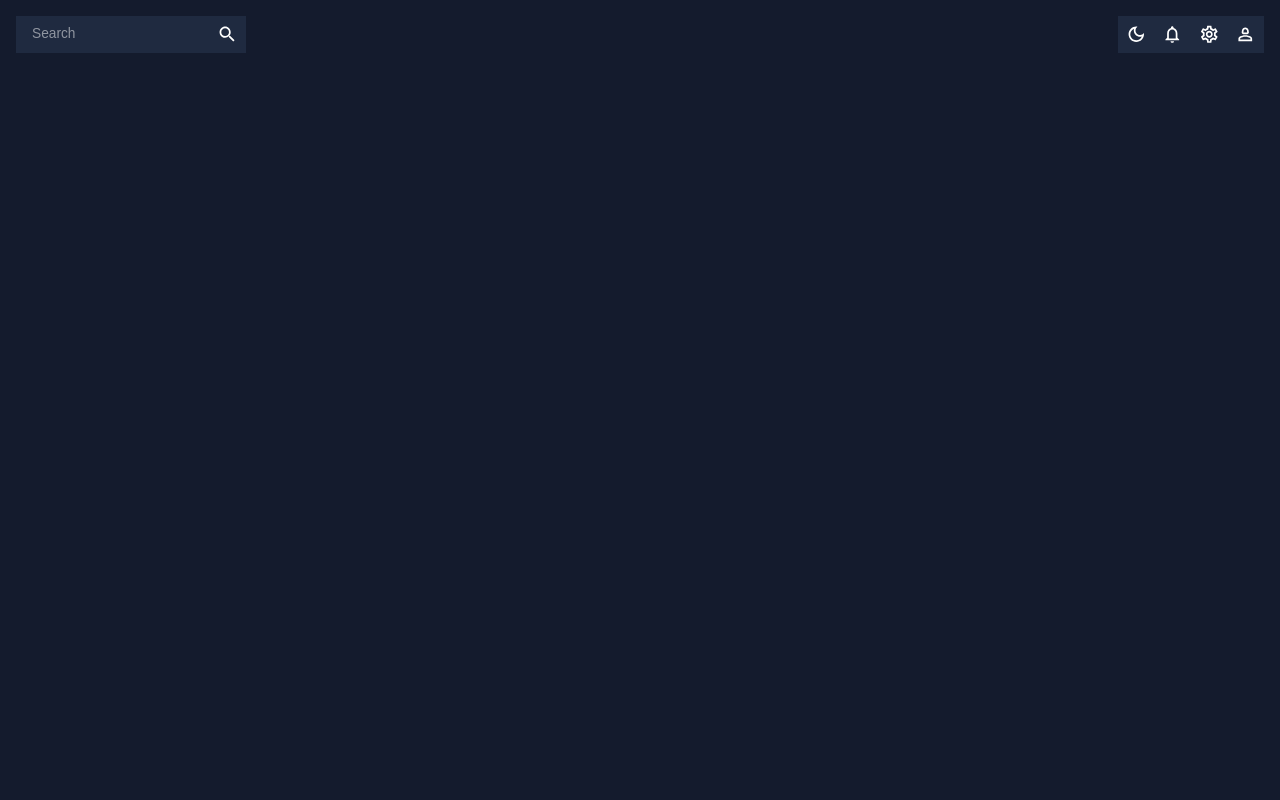
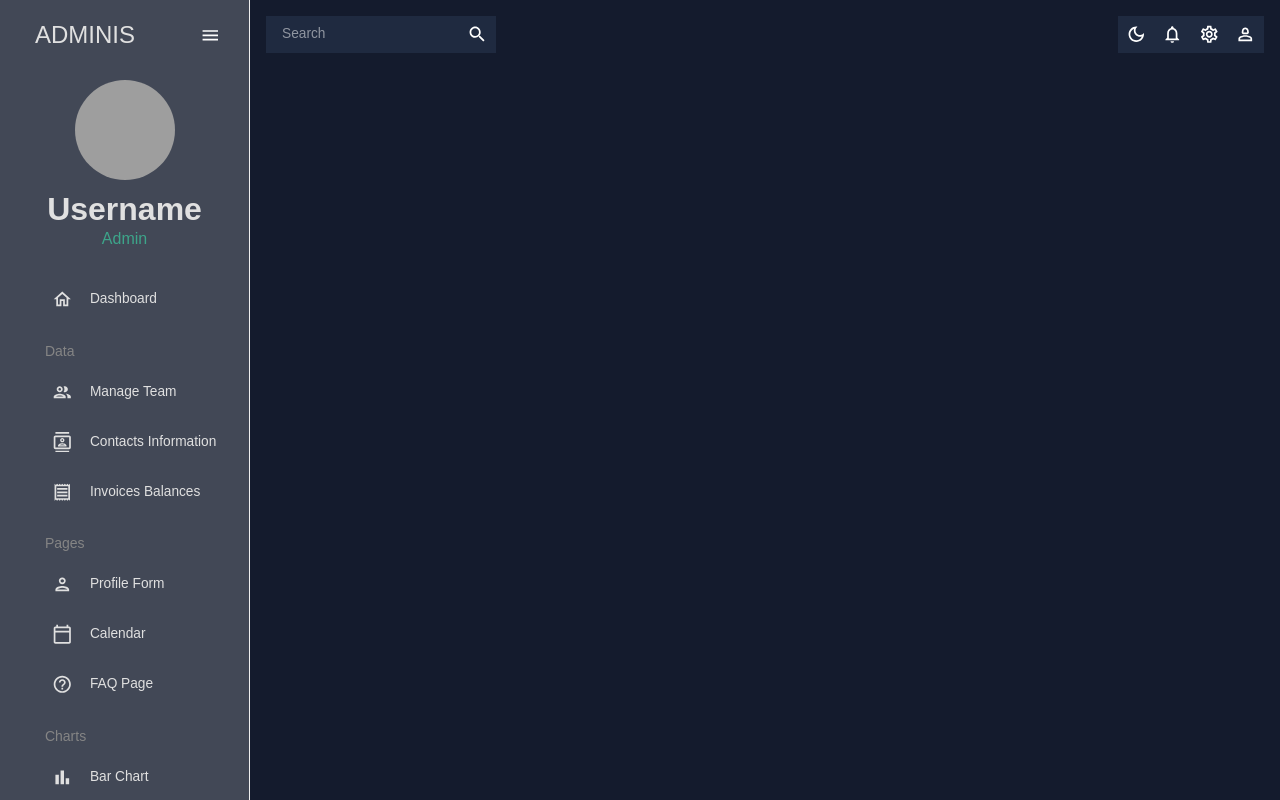
Before and after one commit to AnaPatriciaGraca/IPTSensingGrid, a React (Create React App) app in the folder react-admin/: page /faq in a window 1280 px wide. Shown: the top 800 px of the page. Built offline with nearby package versions, Linux system fonts and the light colour scheme; grey boxes are pictures that could not be loaded.

Commit message:
Routing and Sidebar

```diff
--- a/react-admin/package.json
+++ b/react-admin/package.json
@@ -12,6 +12,7 @@
     "@testing-library/user-event": "^13.5.0",
     "react": "^18.2.0",
     "react-dom": "^18.2.0",
+    "react-pro-sidebar": "^1.1.0-alpha.1",
     "react-router-dom": "^6.14.2",
     "react-scripts": "5.0.1",
     "web-vitals": "^2.1.4"
--- a/react-admin/src/App.js
+++ b/react-admin/src/App.js
@@ -1,6 +1,21 @@
-import { ColorModeContext, useMode } from "./theme"
-import { CssBaseline, ThemeProvider } from "@mui/material"
-import Topbar from "../src/scenes/global/Topbar"
+import { ColorModeContext, useMode } from './theme'
+import { CssBaseline, ThemeProvider } from '@mui/material'
+import { Routes, Route } from 'react-router-dom'
+//Global (bars)
+import Topbar from '../src/scenes/global/Topbar'
+import Sidebar from '../src/scenes/global/Sidebar'
+//Pages
+import Dashboard from '../src/scenes/dashboard'
+// import Team from '../team'
+// import Invoice from '../invoice'
+// import Contacts from '.. contacts'
+// import Bar from '../bar'
+// import Form from '../form'
+// import Line from '../line'
+// import Pie from '../pie'
+// import FAQ from '../faq'
+// import Geography from '../geography'
+// import Calendar from '../calendar'
 
 function App() {
   const [theme, colorMode] = useMode()
@@ -12,8 +27,22 @@
         {/* Reset the CSS to defaults */}
         <CssBaseline />
         <div className="app">
+          <Sidebar />
           <main className="content">
             <Topbar />
+            <Routes>
+              <Route path="/" element={<Dashboard />} />
+              {/* <Route path="/team" element={<Team />} /> */}
+              {/* <Route path="/invoice" element={<Invoice />} /> */}
+              {/* <Route path="/contacts" element={<Contacts />} /> */}
+              {/* <Route path="/bar" element={<Bar />} /> */}
+              {/* <Route path="/form" element={<Form />} /> */}
+              {/* <Route path="/line" element={<Line />} /> */}
+              {/* <Route path="/pie" element={<Pie />} /> */}
+              {/* <Route path="/faq" element={<FAQ />} /> */}
+              {/* <Route path="/geography" element={<Geography />} /> */}
+              {/* <Route path="/calendar" element={<Calendar />} /> */}
+            </Routes>
           </main>
         </div>
       </ThemeProvider>
--- a/react-admin/src/scenes/global/Sidebar.jsx
+++ b/react-admin/src/scenes/global/Sidebar.jsx
@@ -1,9 +1,229 @@
-const Sidebar = () => {
+import { useState } from 'react'
+import { Sidebar, Menu, MenuItem } from 'react-pro-sidebar'
+import { Box, IconButton, Typography, useTheme } from '@mui/material'
+import { Link } from 'react-router-dom'
+// import 'react-pro-sidebar/dist/css/styles.css'
+import { tokens } from '../../theme'
+import HomeOutlinedIcon from '@mui/icons-material/HomeOutlined'
+import PeopleOutlinedIcon from '@mui/icons-material/PeopleOutlined'
+import ContactsOutlinedIcon from '@mui/icons-material/ContactsOutlined'
+import ReceiptOutlinedIcon from '@mui/icons-material/ReceiptOutlined'
+import PersonOutlinedIcon from '@mui/icons-material/PersonOutlined'
+import CalendarTodayOutlinedIcon from '@mui/icons-material/CalendarTodayOutlined'
+import HelpOutlineOutlinedIcon from '@mui/icons-material/HelpOutlineOutlined'
+import BarChartOutlinedIcon from '@mui/icons-material/BarChartOutlined'
+import PieChartOutlineOutlinedIcon from '@mui/icons-material/PieChartOutlineOutlined'
+import TimelineOutlinedIcon from '@mui/icons-material/TimelineOutlined'
+import MenuOutlinedIcon from '@mui/icons-material/MenuOutlined'
+import MapOutlinedIcon from '@mui/icons-material/MapOutlined'
+
+const Item = ({ title, to, icon, selected, setSelected }) => {
+  const theme = useTheme()
+  const colors = tokens(theme.palette.mode)
   return (
-    <div>
-      Sidebar
-    </div>
+    <MenuItem
+      active={selected === title}
+      style={{
+        color: colors.grey[100],
+      }}
+      onClick={() => setSelected(title)}
+      icon={icon}
+    >
+      <Typography>{title}</Typography>
+      <Link to={to} />
+    </MenuItem>
   )
 }
 
-export default Sidebar
+const SideBar = () => {
+  const theme = useTheme()
+  const colors = tokens(theme.palette.mode)
+  const [isCollapsed, setIsCollapsed] = useState(false)
+  const [selected, setSelected] = useState("Dashboard")
+
+  return (
+    <Box
+      // sx={{
+      //   "& .pro-sidebar-inner": {
+      //     background: `${colors.primary[200]} !important`,
+      //   },
+      //   "& .pro-icon-wrapper": {
+      //     backgroundColor: "transparent !important",
+      //   },
+      //   "& .pro-inner-item": {
+      //     padding: "5px 35px 5px 20px !important",
+      //   },
+      //   "& .pro-inner-item:hover": {
+      //     color: "#868dfb !important",
+      //   },
+      //   "& .pro-menu-item.active": {
+      //     color: "#6870fa !important",
+      //   },
+      // }}
+    >
+      <Sidebar collapsed={isCollapsed} backgroundColor='rgb(249, 249, 249, 0.2)'>
+        <Menu iconShape="square">
+          {/* LOGO AND MENU ICON */}
+          <MenuItem
+            onClick={() => setIsCollapsed(!isCollapsed)}
+            icon={isCollapsed ? <MenuOutlinedIcon /> : undefined}
+            style={{
+              margin: "10px 0 20px 0",
+              color: colors.grey[300],
+            }}
+          >
+            {!isCollapsed && (
+              <Box
+                display="flex"
+                justifyContent="space-between"
+                alignItems="center"
+                ml="15px"
+              >
+                <Typography variant="h3" color={colors.grey[100]} >
+                  ADMINIS
+                </Typography>
+                <IconButton onClick={() => setIsCollapsed(!isCollapsed)}>
+                  <MenuOutlinedIcon />
+                </IconButton>
+              </Box>
+            )}
+          </MenuItem>
+
+          {/* USER */}
+          {!isCollapsed && (
+            <Box mb="25px">
+              <Box display="flex" justifyContent="center" alignItems="center">
+                <img
+                  alt="profile-user"
+                  width="100px"
+                  height="100px"
+                  src={`../../assets/user.png`}
+                  style={{ cursor: "pointer", borderRadius: "50%" }}
+                />
+              </Box>
+              <Box textAlign="center">
+                <Typography
+                  variant="h2"
+                  color={colors.grey[100]}
+                  fontWeight="bold"
+                  sx={{ m: "10px 0 0 0" }}
+                >
+                  Username
+                </Typography>
+                <Typography variant="h5" color={colors.greenAccent[600]}>
+                  Admin
+                </Typography>
+              </Box>
+            </Box>
+          )}
+
+          <Box paddingLeft={isCollapsed ? undefined : "10%"}>
+            <Item
+              title="Dashboard"
+              to="/"
+              icon={<HomeOutlinedIcon />}
+              selected={selected}
+              setSelected={setSelected}
+            />
+
+            <Typography
+              variant="h6"
+              color={colors.grey[400]}
+              sx={{ m: "15px 0 5px 20px" }}
+            >
+              Data
+            </Typography>
+            <Item
+              title="Manage Team"
+              to="/team"
+              icon={<PeopleOutlinedIcon />}
+              selected={selected}
+              setSelected={setSelected}
+            />
+            <Item
+              title="Contacts Information"
+              to="/contacts"
+              icon={<ContactsOutlinedIcon />}
+              selected={selected}
+              setSelected={setSelected}
+            />
+            <Item
+              title="Invoices Balances"
+              to="/invoices"
+              icon={<ReceiptOutlinedIcon />}
+              selected={selected}
+              setSelected={setSelected}
+            />
+
+            <Typography
+              variant="h6"
+              color={colors.grey[400]}
+              sx={{ m: "15px 0 5px 20px" }}
+            >
+              Pages
+            </Typography>
+            <Item
+              title="Profile Form"
+              to="/form"
+              icon={<PersonOutlinedIcon />}
+              selected={selected}
+              setSelected={setSelected}
+            />
+            <Item
+              title="Calendar"
+              to="/calendar"
+              icon={<CalendarTodayOutlinedIcon />}
+              selected={selected}
+              setSelected={setSelected}
+            />
+            <Item
+              title="FAQ Page"
+              to="/faq"
+              icon={<HelpOutlineOutlinedIcon />}
+              selected={selected}
+              setSelected={setSelected}
+            />
+
+            <Typography
+              variant="h6"
+              color={colors.grey[400]}
+              sx={{ m: "15px 0 5px 20px" }}
+            >
+              Charts
+            </Typography>
+            <Item
+              title="Bar Chart"
+              to="/bar"
+              icon={<BarChartOutlinedIcon />}
+              selected={selected}
+              setSelected={setSelected}
+            />
+            <Item
+              title="Pie Chart"
+              to="/pie"
+              icon={<PieChartOutlineOutlinedIcon />}
+              selected={selected}
+              setSelected={setSelected}
+            />
+            <Item
+              title="Line Chart"
+              to="/line"
+              icon={<TimelineOutlinedIcon />}
+              selected={selected}
+              setSelected={setSelected}
+            />
+            <Item
+              title="Geography Chart"
+              to="/geography"
+              icon={<MapOutlinedIcon />}
+              selected={selected}
+              setSelected={setSelected}
+            />
+          </Box>
+        </Menu>
+      </Sidebar>
+    </Box>
+  )
+}
+
+export default SideBar
```
Also changed, not shown: react-admin/src/scenes/global/Topbar.jsx (+4 -4 lines), 1 other file (tests, documents, lock files or other folders).
